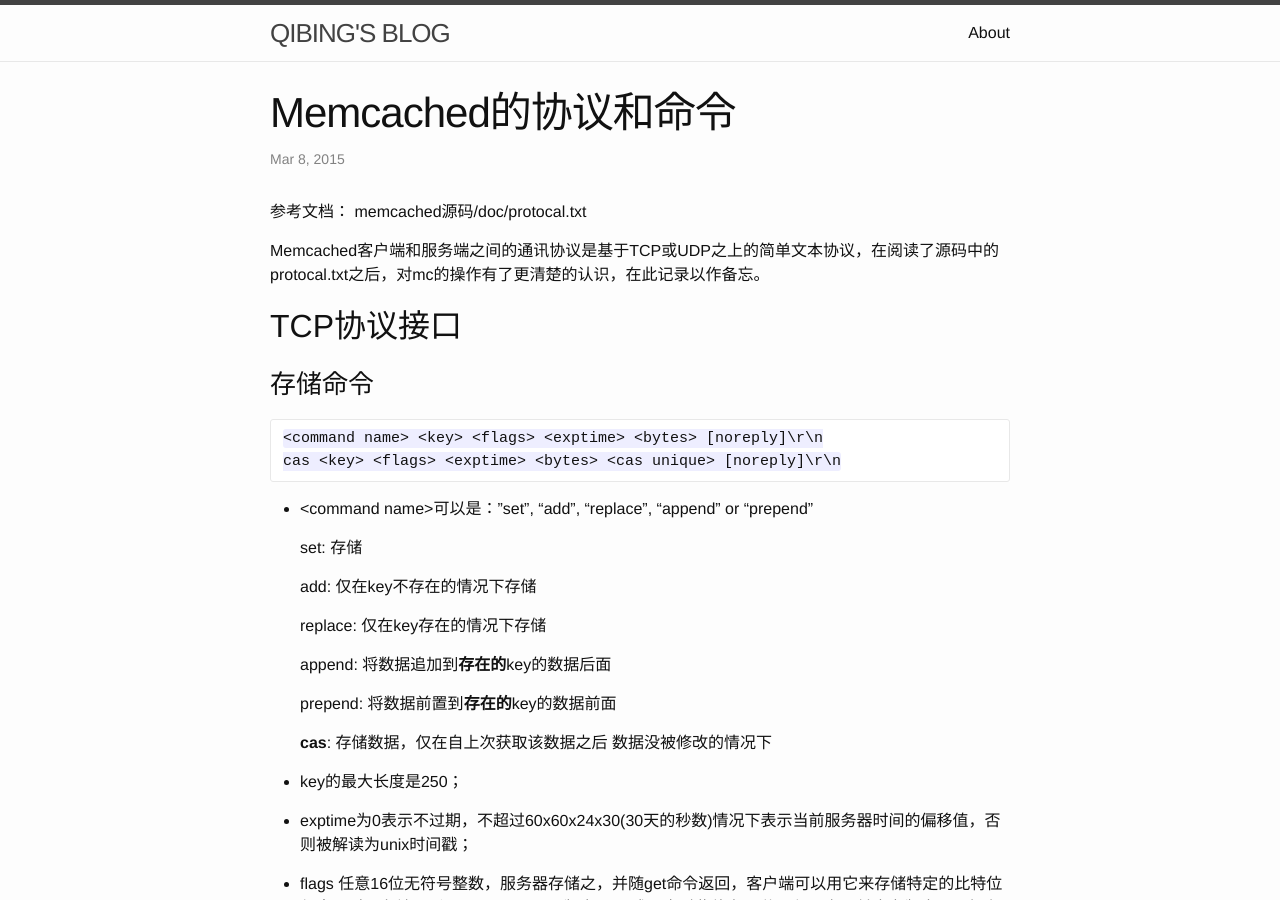
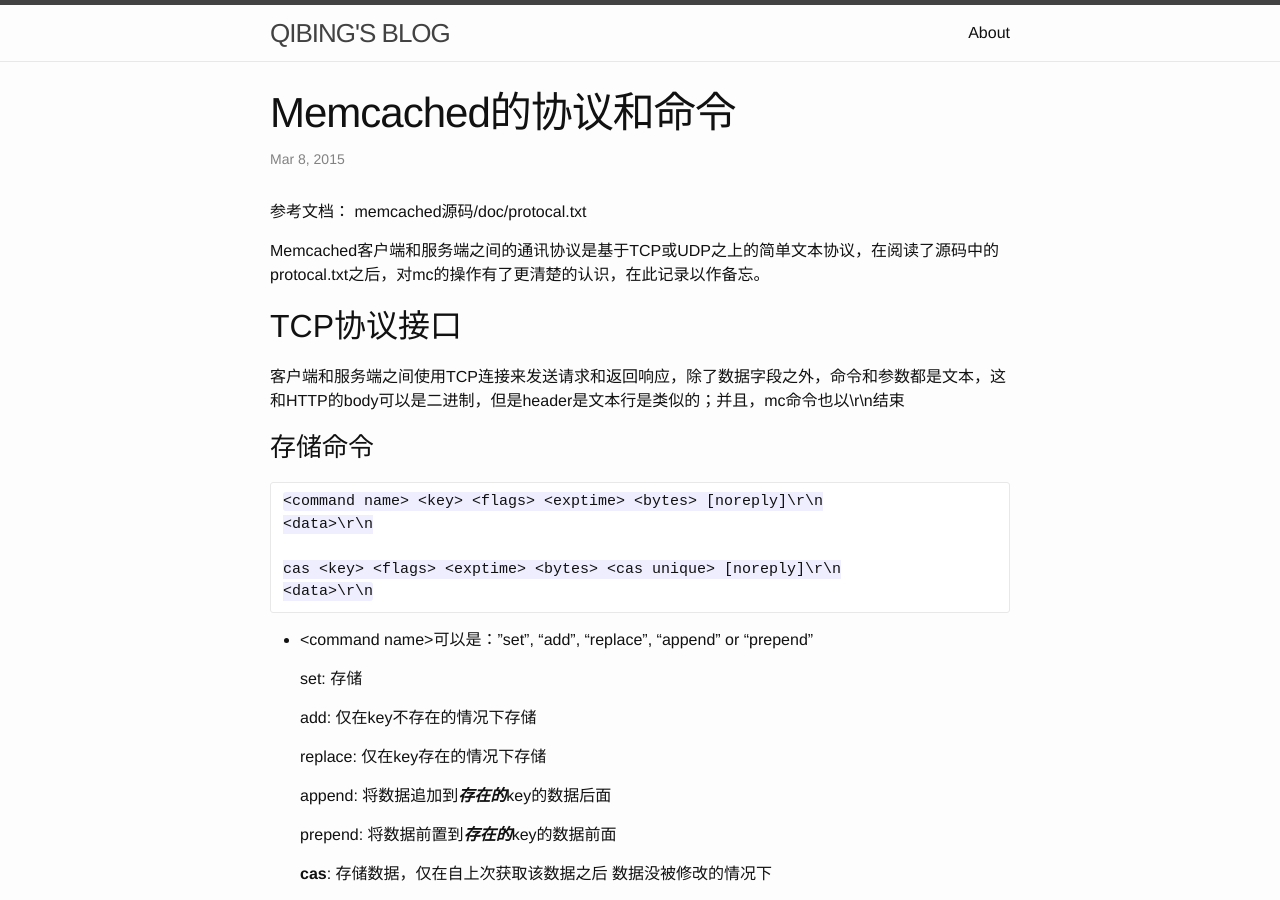
Before and after one commit to bingful/bingful.github.io, a Jekyll site: the page built from _posts/2015-03-08-memcached-protocal.markdown, in a window 1280 px wide and 900 px high. Built offline with Jekyll 4.4.1, drawn with Linux system fonts in a browser that asks for light colours; some of the changed text lies outside the part shown.

Commit message:
jekyll rebuild and sync to github

```diff
--- a/_posts/2015-03-08-memcached-protocal.markdown
+++ b/_posts/2015-03-08-memcached-protocal.markdown
@@ -12,10 +12,15 @@ Memcached客户端和服务端之间的通讯协议是基于TCP或UDP之上的
 
 ## TCP协议接口 ##
 
+客户端和服务端之间使用TCP连接来发送请求和返回响应，除了数据字段之外，命令和参数都是文本，这和HTTP的body可以是二进制，但是header是文本行是类似的；并且，mc命令也以\r\n结束
+
 ### 存储命令 ###
 
     <command name> <key> <flags> <exptime> <bytes> [noreply]\r\n
+    <data>\r\n
+
     cas <key> <flags> <exptime> <bytes> <cas unique> [noreply]\r\n
+    <data>\r\n
 
 
 * \<command name\>可以是："set", "add", "replace", "append" or "prepend"
@@ -26,9 +31,9 @@ Memcached客户端和服务端之间的通讯协议是基于TCP或UDP之上的
 
      replace: 仅在key存在的情况下存储
 
-     append: 将数据追加到**存在的**key的数据后面
+     append: 将数据追加到***存在的***key的数据后面
 
-     prepend: 将数据前置到**存在的**key的数据前面
+     prepend: 将数据前置到***存在的***key的数据前面
 
      **cas**: 存储数据，仅在自上次获取该数据之后 数据没被修改的情况下
 
@@ -109,7 +114,9 @@ args例如:
 
 ## UDP协议接口 ##
 
-udp数据报包含一个简单的frame header，后接TCP协议一样的数据格式。
+MC客户端和服务端的通讯也可以使用udp协议。udp数据报包含一个简单的frame header，后接TCP协议一样的数据格式。
+
+frame header的作用相当于是在应用层实现了简单的数据可靠性和有序性保证。
 
 frame header长度8个字节，包含4个值，每个值都是16位整数，网络字节序，high byte first。
 
@@ -121,3 +128,10 @@ frame header长度8个字节，包含4个值，每个值都是16位整数，网
 Request ID是客户端选取的任意值，一般是从一个随机种子开始的单调递增值。服务器的response会包含同样的ID.客户端用RequestID来区别不同请求的响应。
 
 Sequnce Number是0至n-1，n是该消息的总共的数据报个数，即第三个值。客户端用顺序号拼接正确的响应数据，响应数据和TCP响应格式相同。
+
+frame header之后的数据格式和tcp协议一样。
+
+
+## 感想 ##
+
+Memcached协议 简单，容易理解，实现一个客户端也不是很复杂，不过目前PHP已经有很好的客户端了，那就是pecl-memcached扩展, 它是以libmemcached为基础的。
```
